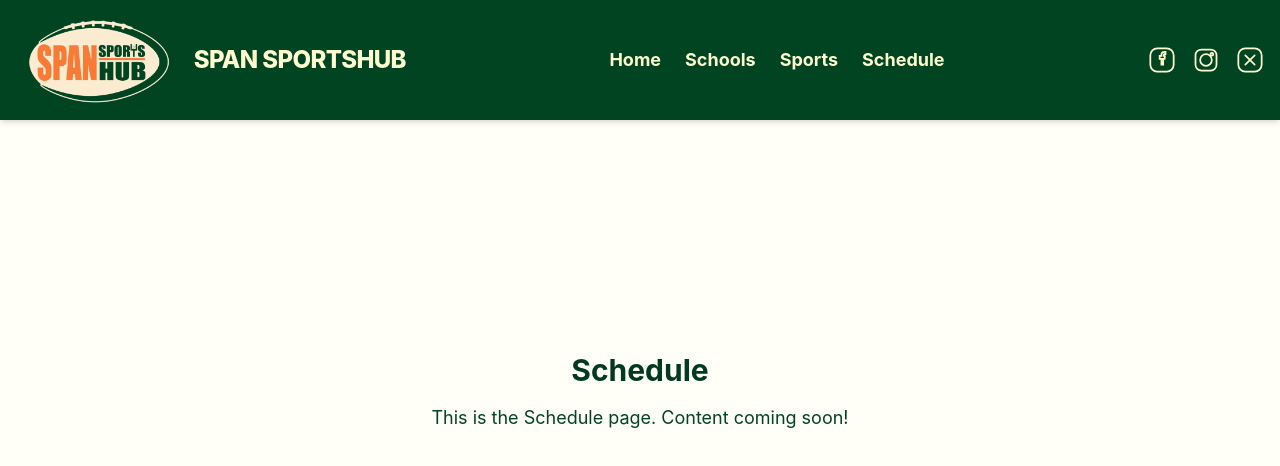
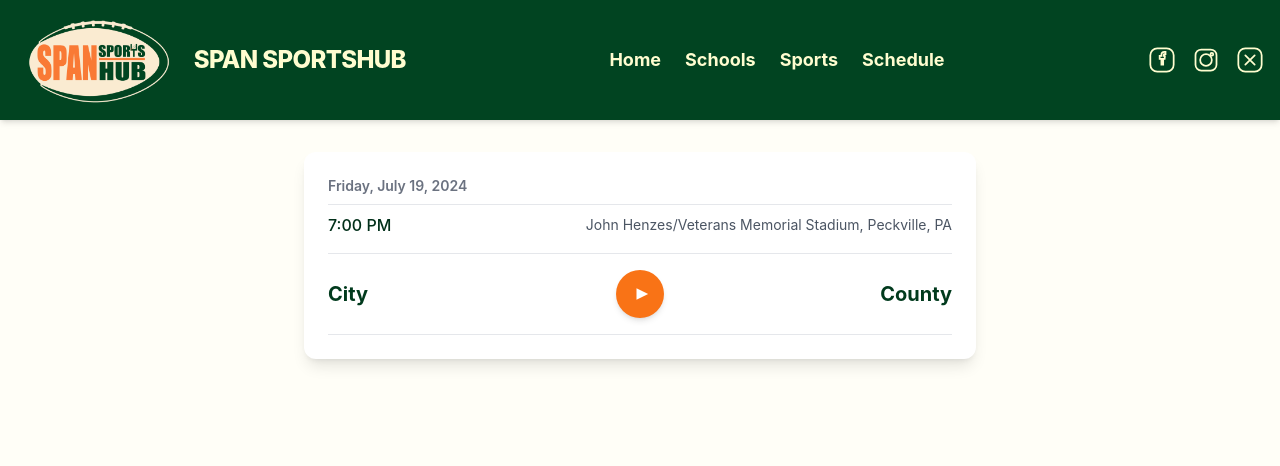
Before and after one commit to CoalValleyTech/nepa-frontend, a React (Vite) app: page /schedule in a window 1280 px wide. Shown: the top 466 px of the page. Built offline with nearby package versions, Linux system fonts and the light colour scheme.

Commit message:
Schedules

```diff
--- a/src/pages/Schedule.tsx
+++ b/src/pages/Schedule.tsx
@@ -4,9 +4,30 @@ const Schedule = () => (
   <div className="min-h-screen bg-cream-50">
     <Header />
     <main className="container mx-auto px-4 py-8">
-      <div className="flex flex-col items-center justify-center min-h-[60vh]">
-        <h1 className="text-3xl font-bold text-primary-600 mb-4">Schedule</h1>
-        <p className="text-lg text-primary-500">This is the Schedule page. Content coming soon!</p>
+      <div className="max-w-2xl mx-auto bg-white rounded-xl shadow-lg p-6">
+        {/* Date */}
+        <div className="text-gray-500 text-sm mb-2 font-semibold border-b pb-2">Friday, July 19, 2024</div>
+        {/* Time & Location */}
+        <div className="flex flex-col sm:flex-row sm:justify-between sm:items-center mb-4">
+          <div className="text-primary-700 font-medium">7:00 PM</div>
+          <div className="text-gray-600 text-sm mt-1 sm:mt-0">John Henzes/Veterans Memorial Stadium, Peckville, PA</div>
+        </div>
+        {/* Teams and Play Button */}
+        <div className="flex items-center justify-between py-4 border-t border-b">
+          {/* City */}
+          <div className="flex-1 text-xl font-bold text-primary-600 text-left">City</div>
+          {/* Play Button */}
+          <button
+            aria-label="Watch Game"
+            className="mx-4 bg-orange-500 hover:bg-orange-600 text-white rounded-full w-12 h-12 flex items-center justify-center shadow-md transition-colors"
+          >
+            <svg xmlns="http://www.w3.org/2000/svg" className="w-7 h-7" fill="none" viewBox="0 0 24 24" stroke="none">
+              <polygon points="9,7 19,12 9,17" fill="white" />
+            </svg>
+          </button>
+          {/* County */}
+          <div className="flex-1 text-xl font-bold text-primary-600 text-right">County</div>
+        </div>
       </div>
     </main>
   </div>
```
